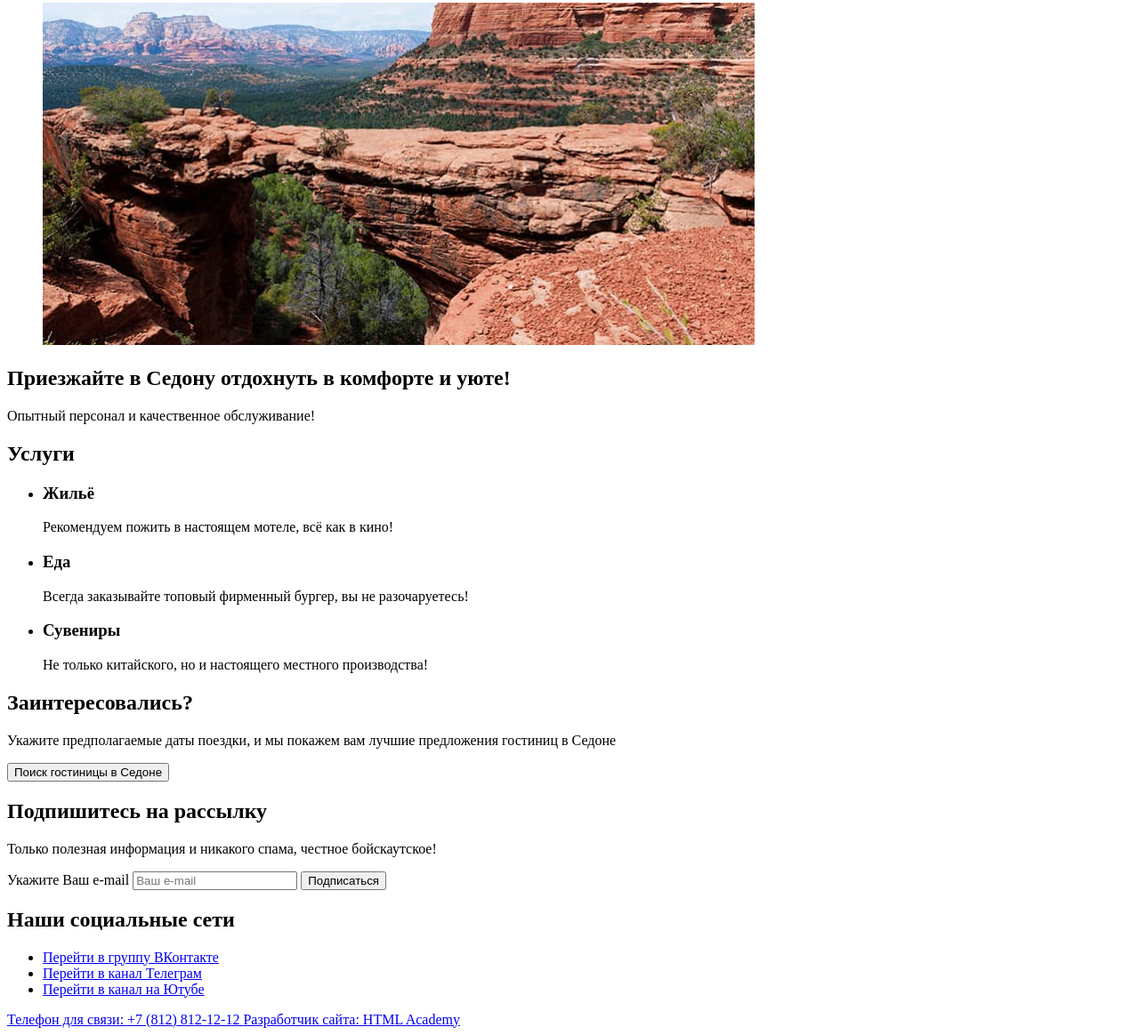
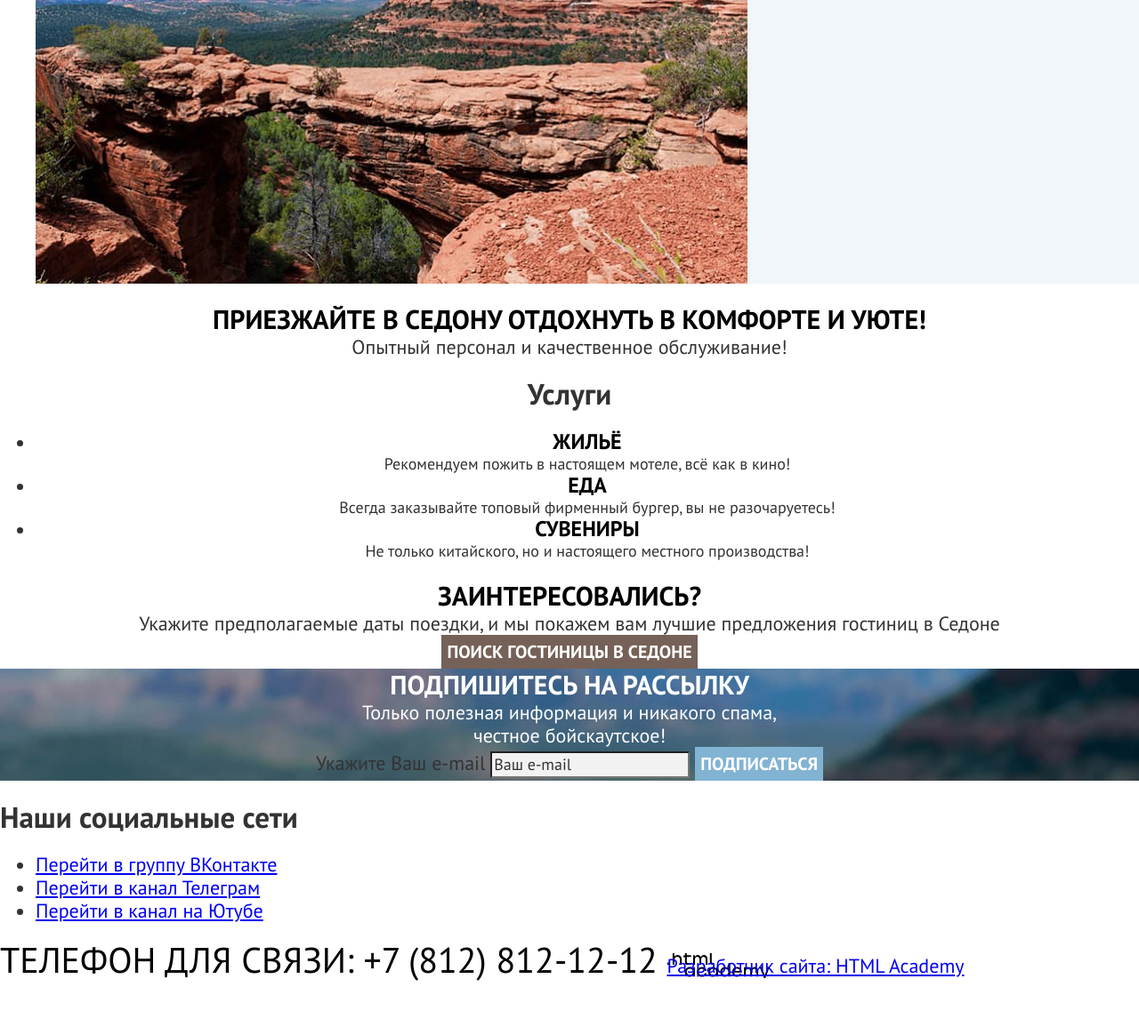
Before and after one commit to Somov-Eugene/982685-sedona-lite04, a plain HTML site: page index.html in a window 1280 px wide. Shown: the part 1583-2747 px from the top of the page at 89% size. After the commit the page ends 2688 px from the top, so only its background shows below. Drawn offline with Linux system fonts and the light colour scheme.

Commit message:
Подключает к главной странице стилевой файл, добавляет переносы для текста

```diff
--- a/index.html
+++ b/index.html
@@ -3,6 +3,7 @@
   <head>
     <meta charset="utf-8">
     <title>Седона</title>
+    <link rel="stylesheet" href="styles/styles.css">
   </head>
   <body>
     <!-- Шапка сайта -->
@@ -59,7 +60,7 @@
       </section>
 
       <section class="reasons">
-        <h2 class="reasons-title">Седона — небольшой городок в Аризоне, заслуживающий большего!</h2>
+        <h2 class="reasons-title">Седона — небольшой городок в Аризоне,<br> заслуживающий большего!</h2>
         <p class="reasons-description">Рассмотрим причины, по которым Седона круче, чем Гранд-Каньон!</p>
       </section>
 
@@ -124,9 +125,9 @@
         <button class="interested-button button" type="button">Поиск гостиницы в Седоне</button>
       </section>
 
-      <section class="subscribe">
+      <section class="subscribe subscribe--bg">
         <h2 class="subscribe-title">Подпишитесь на рассылку</h2>
-        <p class="subscribe-description">Только полезная информация и никакого спама, честное бойскаутское!</p>
+        <p class="subscribe-description">Только полезная информация и никакого спама,<br> честное бойскаутское!</p>
         <form class="subscribe-form" method="post" action="https://echo.htmlacademy.ru/">
           <label class="visually-hidden" for="subscribe-field-id">Укажите Ваш e-mail </label>
           <input class="subscribe-field" type="email" id="subscribe-field-id" name="subscribe-email" placeholder="Ваш e-mail" required>
```
